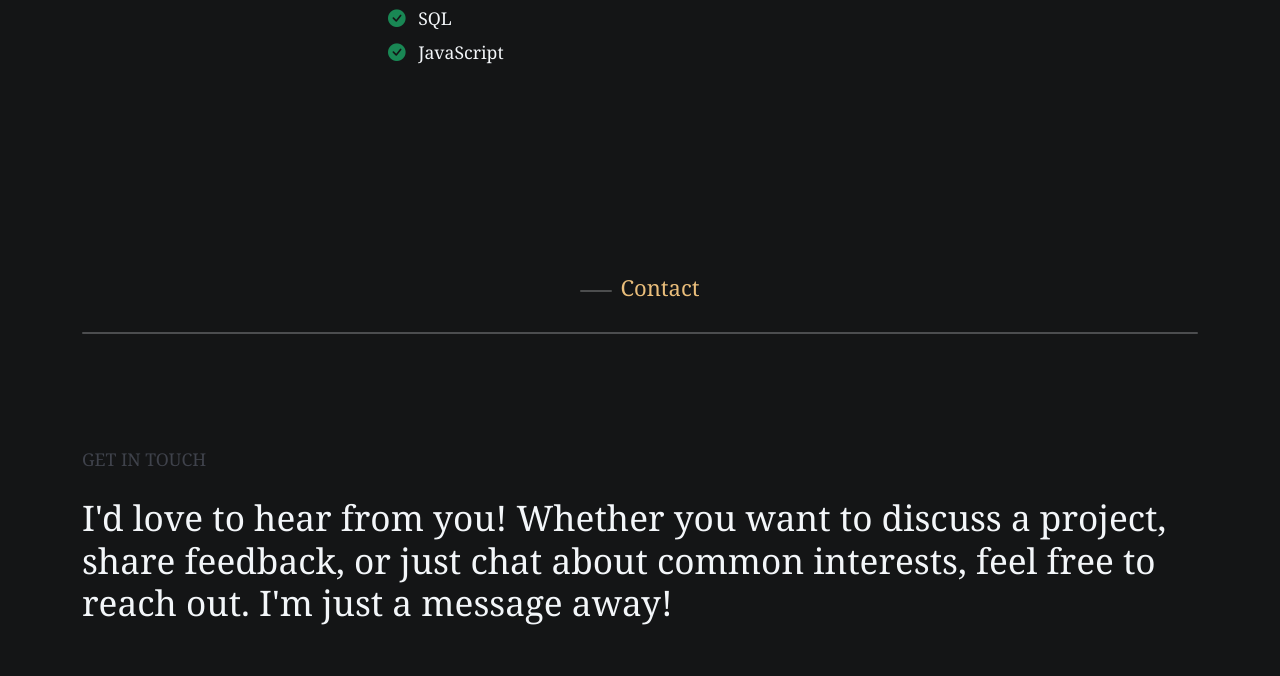
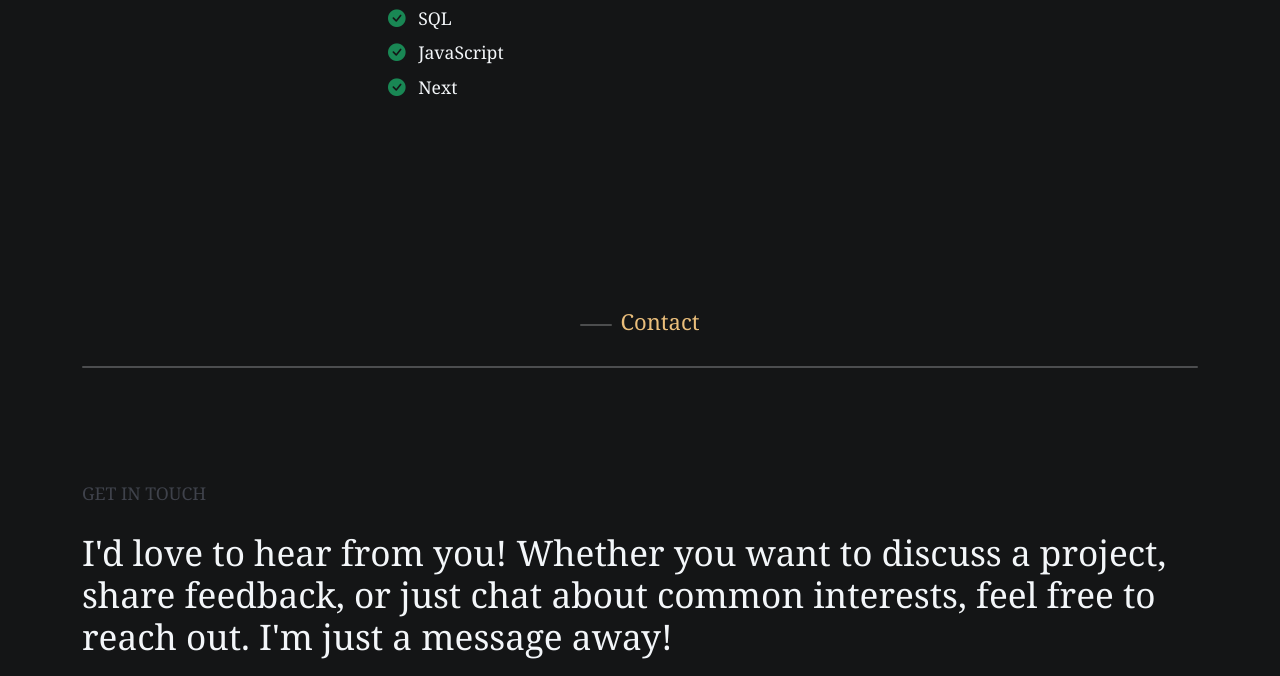
Before and after one commit to cronosy101/personal-site, a website: page index.html in a window 1280 px wide. Shown: the part 2891-3567 px from the top of the page. Drawn offline with nearby package versions, Linux system fonts and the light colour scheme.

Commit message:
code update

```diff
--- a/index.html
+++ b/index.html
@@ -240,6 +240,7 @@
                         <li class="mb-2"><i class="bi bi-check-circle-fill text-success me-2"></i> Bootstrap</li>
                         <li class="mb-2"><i class="bi bi-check-circle-fill text-success me-2"></i> SQL</li>
                         <li class="mb-2"><i class="bi bi-check-circle-fill text-success me-2"></i> JavaScript</li>
+                        <li class="mb-2"><i class="bi bi-check-circle-fill text-success me-2"></i> Next</li>
                     </ul>
             </div>
             <div class="col-sm-6">
```
